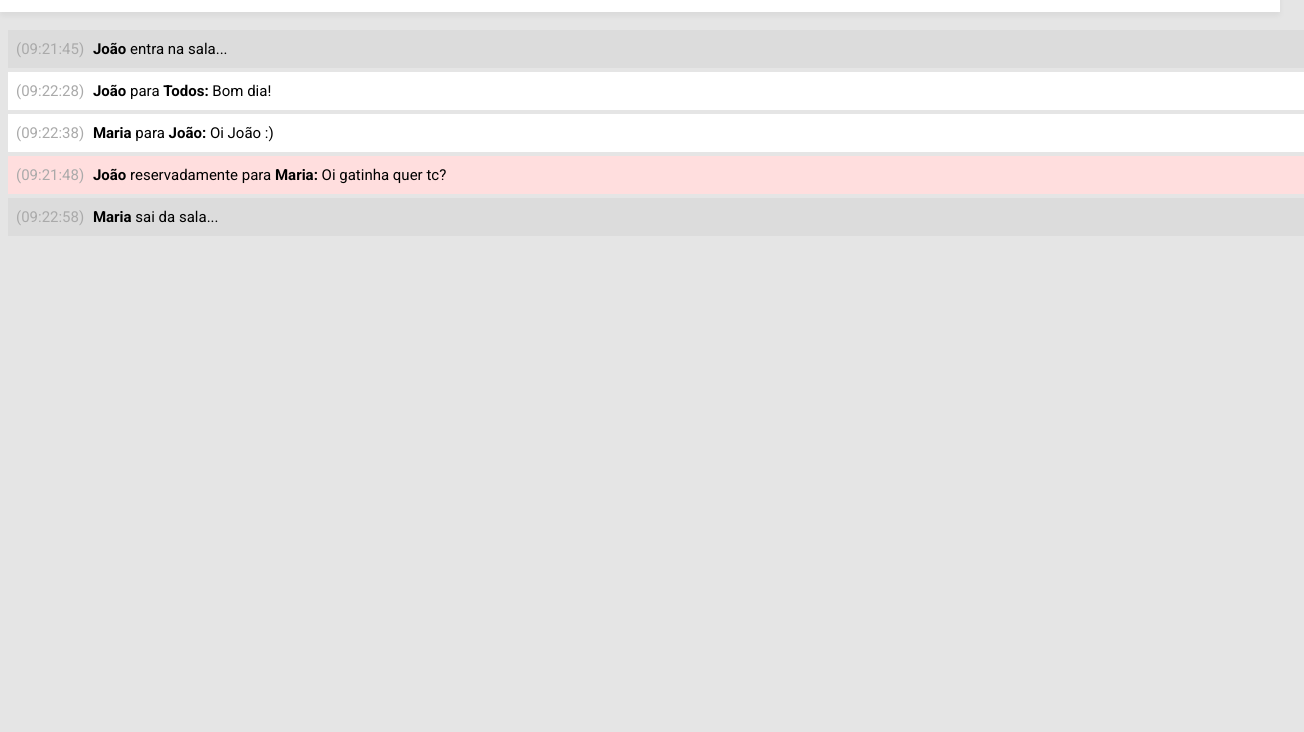
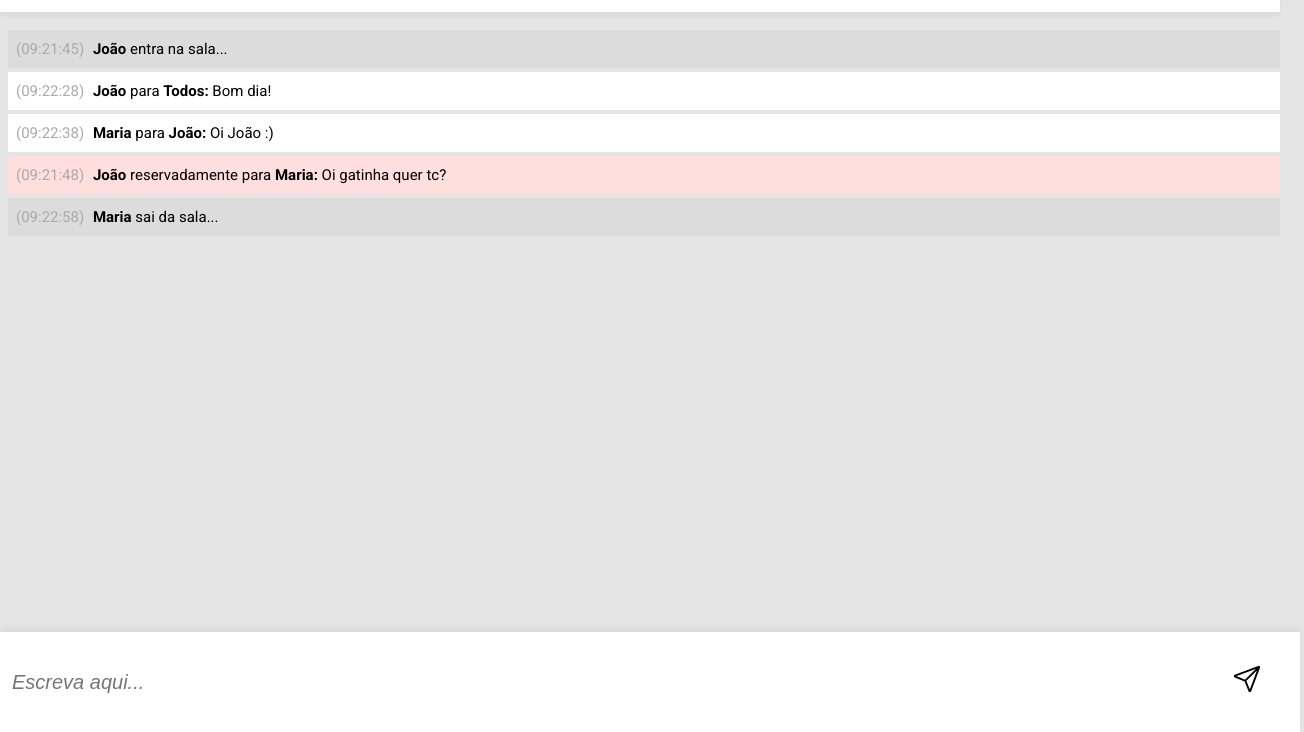
Before and after one commit to Gabriel-monteiro-21/projeto5-batepapouol, a plain HTML site: page index.html in a window 1280 px wide. Shown: the part 68-800 px from the top of the page, 1304 px wide, since content can reach past the window. Drawn offline with nearby package versions, Linux system fonts and the light colour scheme.

Commit message:
rodape finalizado

```diff
--- a/css/style.css
+++ b/css/style.css
@@ -44,9 +44,16 @@ strong {
     width: 100%;
     height: 100%;
 
-    margin: 90px auto;
+    margin: 90px 0;
 
     font-size: 15px;
+
+    overflow: scroll;
+    -ms-overflow-style: none;
+    scrollbar-width: none;
+}
+conteudo::-webkit-scrollbar {
+    display: none;
 }
 .conteudo div {
     width: 100%;
@@ -68,4 +75,38 @@ strong {
 .saida {
     background: #FFDEDE;
 }
+
 /*---------- Formatação do rodapé ----------*/
+.rodape {
+    background-color: #FFFFFF;
+    box-shadow: 0px -4px 6px rgba(0, 0, 0, 0.05);
+
+    width: 100vw;
+    height: 80px;
+
+    position: fixed;
+    bottom: 0;
+    left: 0;
+
+    display: flex;
+    justify-content: space-between;
+    align-items: center;
+
+    padding: 10px;
+}
+.barra-digitar-aqui {
+
+    font-style: italic;
+    font-weight: 400;
+    font-size: 20px;
+
+    border: none;
+}
+.rodape button{
+    background-color: #FFFFFF;
+
+    font-size: 30px;
+    margin-right: 22px;
+
+    border: none;
+}
--- a/index.html
+++ b/index.html
@@ -55,6 +55,14 @@
             </div>
         </div>
     </div>
+    <div class="rodape">
+        <div class="mensagem-rodape">
+            <input placeholder="Escreva aqui..." class="barra-digitar-aqui"></input>
+        </div>
+        <button >
+            <ion-icon name="paper-plane-outline"></ion-icon>
+        </button>
+    </div>
 
     <script src="https://cdn.jsdelivr.net/npm/axios/dist/axios.min.js"></script>
     <script src="https://unpkg.com/ionicons@5.1.2/dist/ionicons.js"></script>
```
